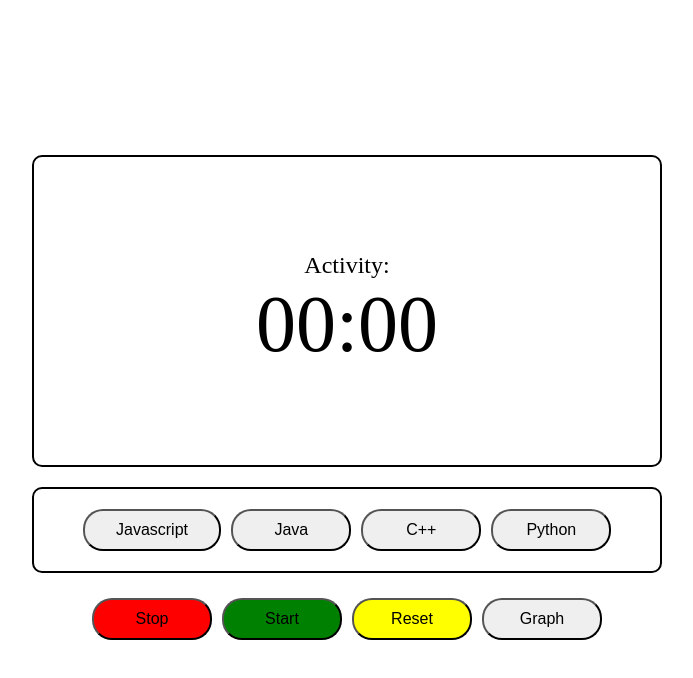
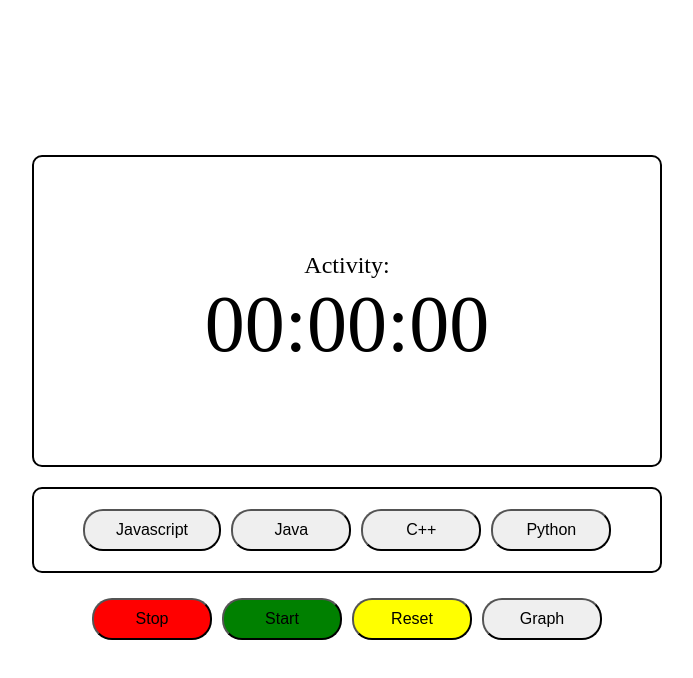
Before and after one commit to TJ1an/Timer-App, a React (Vite) app: page / in a window 1280 px wide. Shown: the top 678 px of the page, without its empty margins (293-986 px from the left). Built offline with nearby package versions, Linux system fonts and the light colour scheme.

Commit message:
Add hour and fix min logic

```diff
--- a/src/components/Timer.jsx
+++ b/src/components/Timer.jsx
@@ -64,10 +64,12 @@ const Timer = () => {
     setIsRunning(true);
   };
   const formatTime = (seconds) => {
-    const mins = Math.floor(seconds / 60);
+    const hours = Math.floor(seconds / 3600);
+    const mins = Math.floor((seconds % 3600) / 60);
     const secs = seconds % 60;
-    return `${String(mins).padStart(2, "0")}:${String(secs).padStart(2, "0")}`;
+    return `${String(hours).padStart(2, "0")}:${String(mins).padStart(2, "0")}:${String(secs).padStart(2, "0")}`;
   };
+
   return (
     <>
      <div className="timer-container">
```
